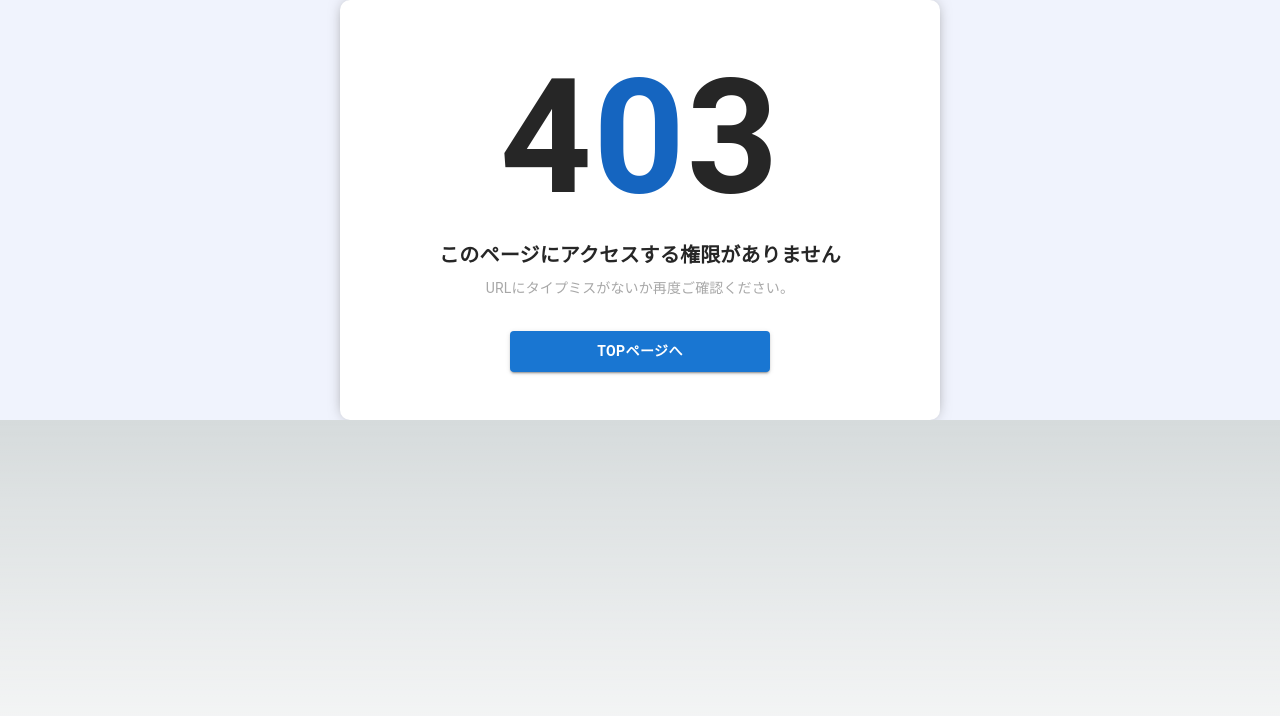
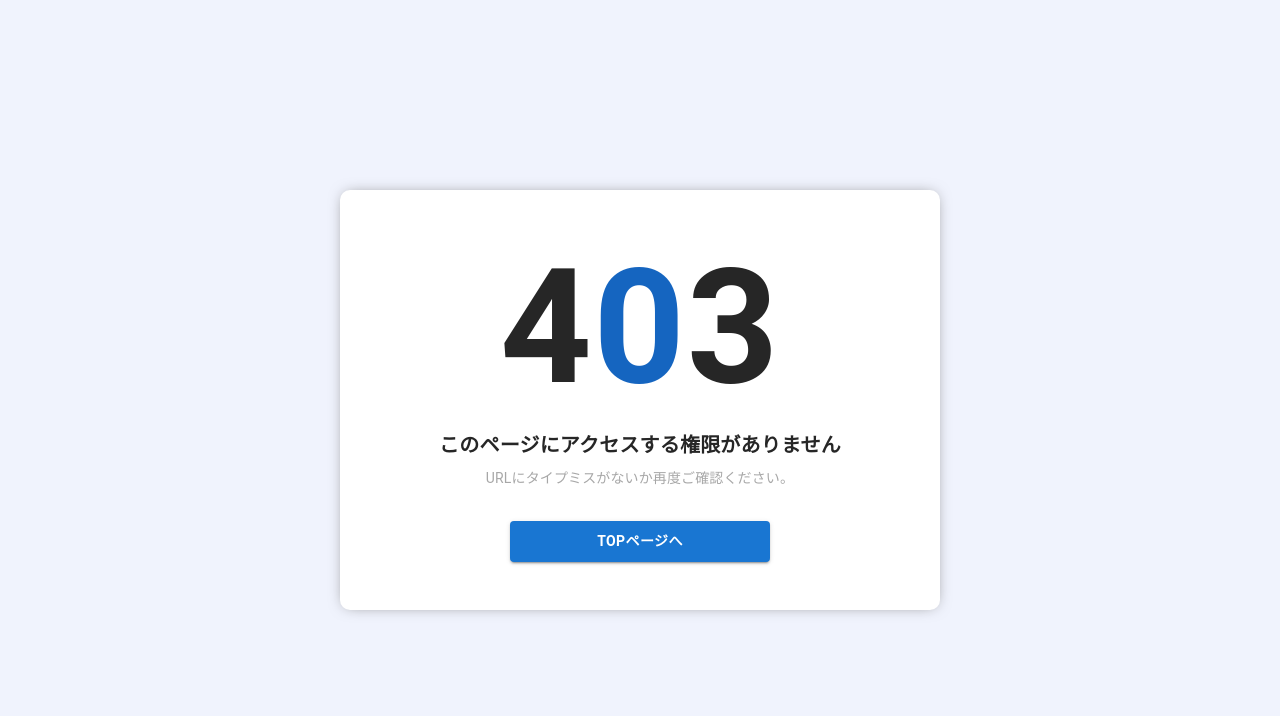
Before and after one commit to kamegoro/book-shelf, a Next.js app: page /403 in a window 1280 px wide. Shown: the top 716 px of the page. Built offline with nearby package versions, Linux system fonts and the light colour scheme.

Commit message:
Fixed error page style

```diff
--- a/src/components/organisms/CustomErrorBox/index.tsx
+++ b/src/components/organisms/CustomErrorBox/index.tsx
@@ -14,7 +14,15 @@ const CustomErrorBox = ({ statusCode, message, description }: CustomErrorBoxProp
   const router = useRouter();
 
   return (
-    <Box sx={{}}>
+    <Box
+      sx={{
+        display: 'flex',
+        justifyContent: 'center',
+        alignItems: 'center',
+        height: '100vh',
+        width: '100%',
+      }}
+    >
       <Box
         sx={{
           width: {
```
